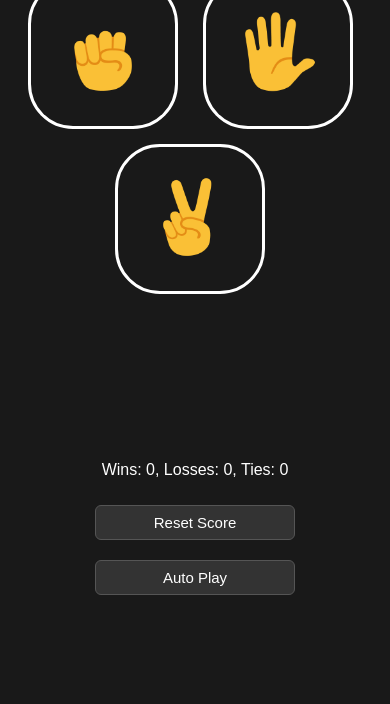
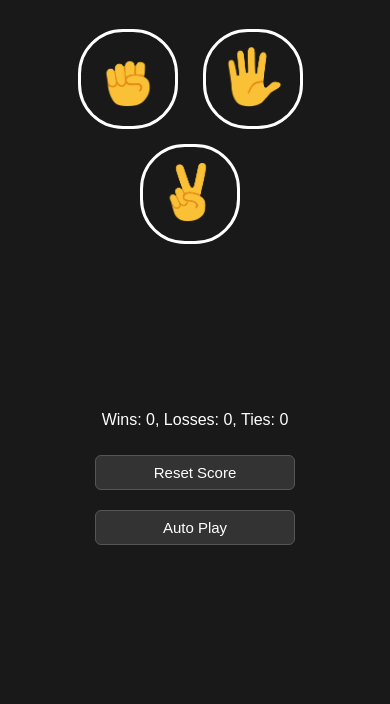
Before and after one commit to dogu-bolut/RockPaperScissors, a plain HTML site: page index.html in a window 390 px wide. Shown: the part 140-844 px from the top of the page. Drawn offline with Linux system fonts and the light colour scheme.

Commit message:
Adjust button and icon sizes for improved mobile responsiveness

```diff
--- a/main.css
+++ b/main.css
@@ -79,13 +79,13 @@ body {
     }
 
     .move-button {
-        width: 150px;
-        height: 150px;
+        width: 100px;
+        height: 100px;
         border-radius: 45px;
     }
 
     .move-icon {
-        height: 80px;
+        height: 60px;
     }
 
     .reset-score-button,
```
